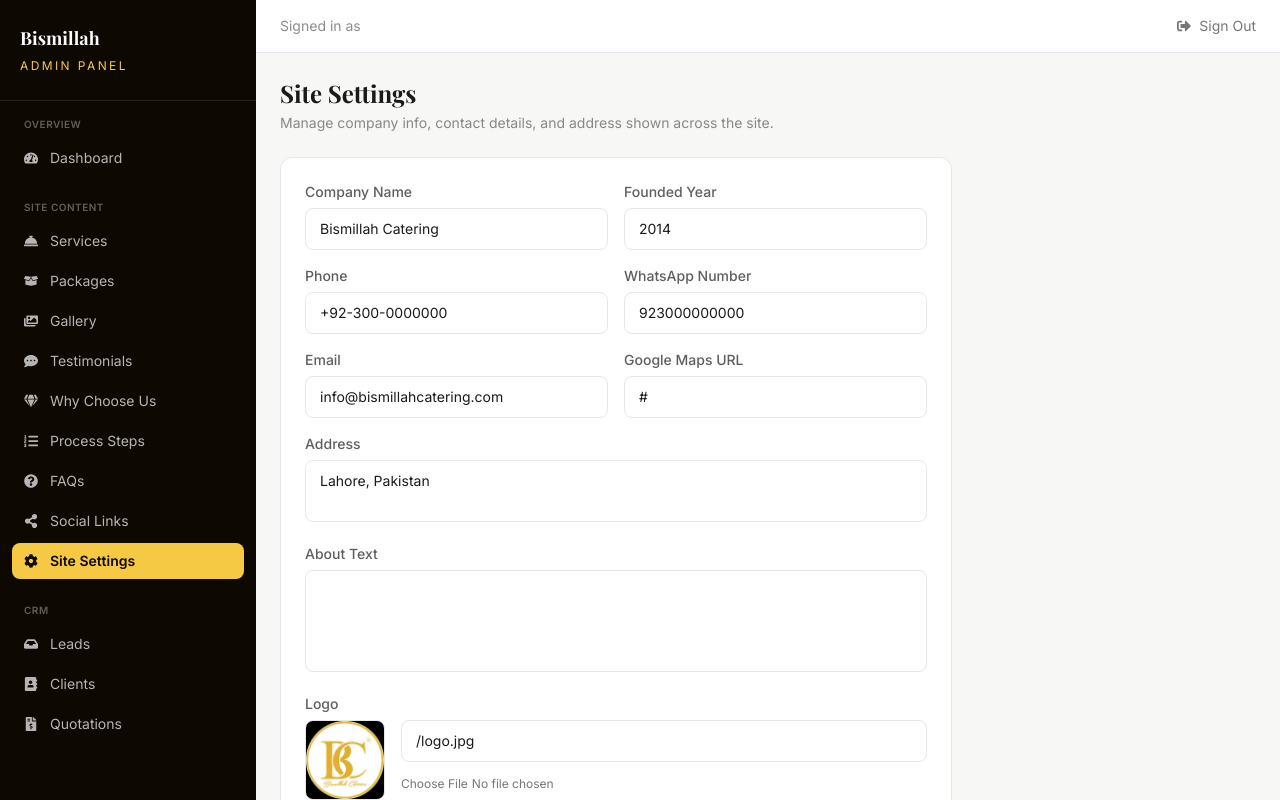
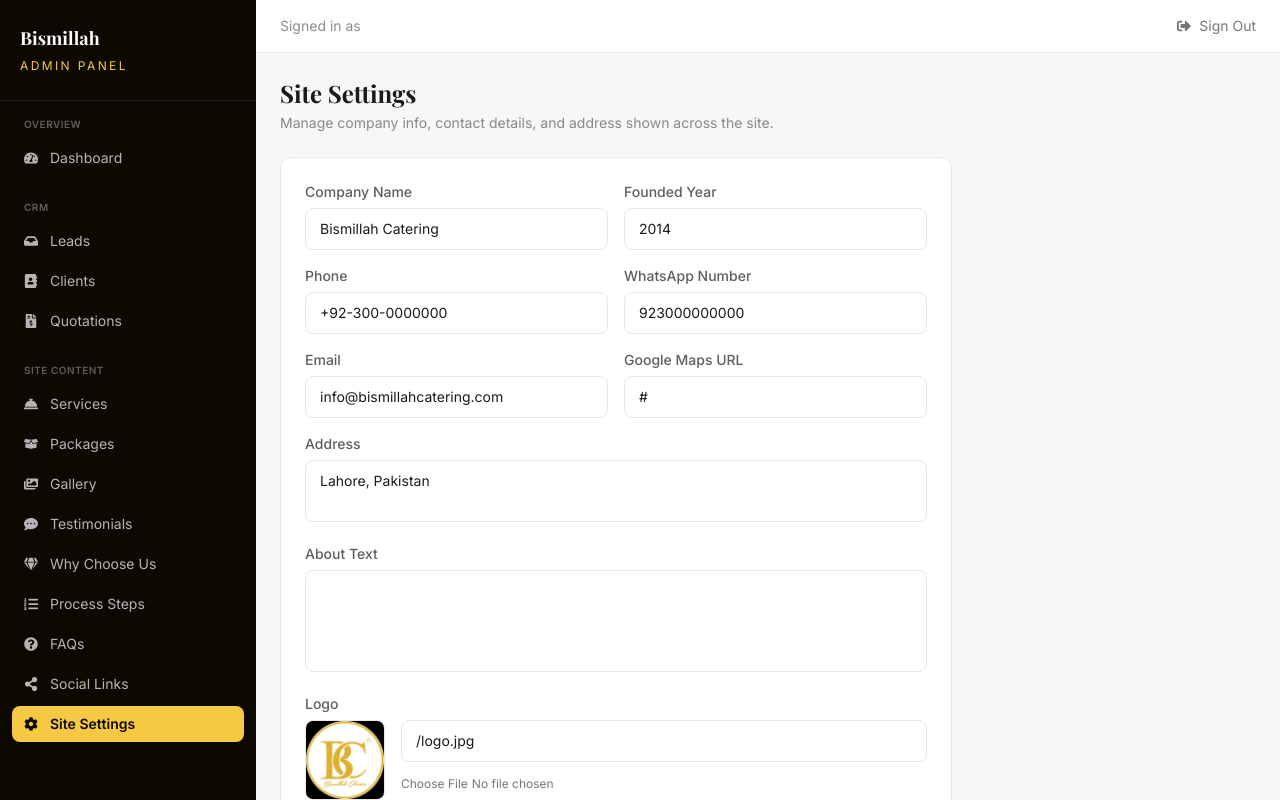
Before and after one commit to mati218/bismillahcatering, a Next.js app: page /admin/settings in a window 1280 px wide. Shown: the top 800 px of the page. Built offline with nearby package versions, Linux system fonts and the light colour scheme; no server answers; the database is empty.

Commit message:
Refactor Sidebar navigation: move CRM section to maintain order

```diff
--- a/components/admin/Sidebar.tsx
+++ b/components/admin/Sidebar.tsx
@@ -14,6 +14,14 @@ const navGroups = [
     items: [{ href: '/admin', label: 'Dashboard', icon: FaTachometerAlt }],
   },
   {
+    label: 'CRM',
+    items: [
+      { href: '/admin/leads', label: 'Leads', icon: FaInbox },
+      { href: '/admin/clients', label: 'Clients', icon: FaAddressBook },
+      { href: '/admin/quotations', label: 'Quotations', icon: FaFileInvoiceDollar },
+    ],
+  },
+  {
     label: 'Site Content',
     items: [
       { href: '/admin/services', label: 'Services', icon: FaConciergeBell },
@@ -27,14 +35,7 @@ const navGroups = [
       { href: '/admin/settings', label: 'Site Settings', icon: FaCog },
     ],
   },
-  {
-    label: 'CRM',
-    items: [
-      { href: '/admin/leads', label: 'Leads', icon: FaInbox },
-      { href: '/admin/clients', label: 'Clients', icon: FaAddressBook },
-      { href: '/admin/quotations', label: 'Quotations', icon: FaFileInvoiceDollar },
-    ],
-  },
+
 ];
 
 export default function Sidebar() {
@@ -64,11 +65,10 @@ export default function Sidebar() {
                   <Link
                     key={item.href}
                     href={item.href}
-                    className={`flex items-center gap-3 px-3 py-2 rounded-lg text-sm transition-colors ${
-                      active
+                    className={`flex items-center gap-3 px-3 py-2 rounded-lg text-sm transition-colors ${active
                         ? 'bg-[#F6C945] text-[#0d0900] font-semibold'
                         : 'text-white/70 hover:bg-white/10 hover:text-white'
-                    }`}
+                      }`}
                   >
                     <Icon className="text-sm shrink-0" />
                     {item.label}
```
